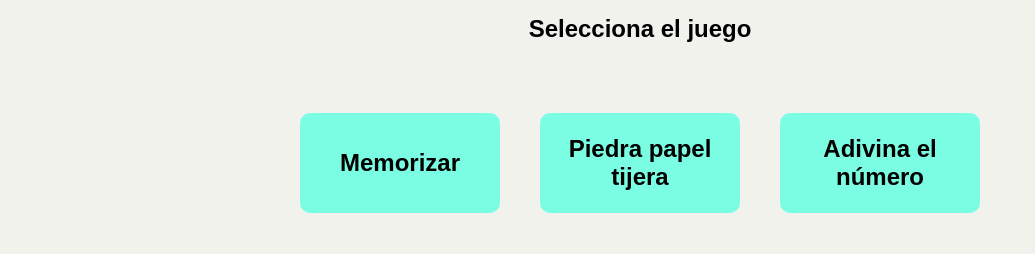
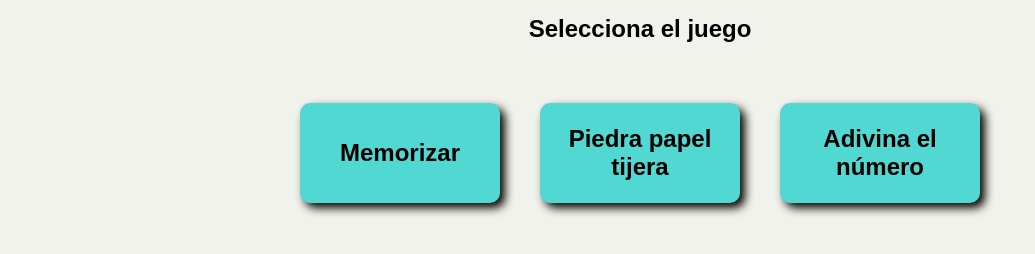
Before and after one commit to FuSoraS/3-game, a plain HTML site: page index.html in a window 1280 px wide. Shown: the part 84-338 px from the top of the page, without its empty margins (0-1035 px from the left). Drawn offline with Linux system fonts and the light colour scheme.

Commit message:
refactor: style: add shadown in button

```diff
--- a/style/game1.css
+++ b/style/game1.css
@@ -41,6 +41,7 @@
         border: 3px solid var(--color-cyan);
         color: #000;
         font-weight: bold;
+        box-shadow: 2px 3px 10px;
         transition-duration: 0.2s;
 
         &:hover {
--- a/style/index.css
+++ b/style/index.css
@@ -18,7 +18,7 @@ main {
         text-align: center;
         justify-content: center;
         flex-wrap: wrap;
-        margin-top: 50px;
+        margin-top: 40px;
 
         & .link-game {
             text-decoration: none;
@@ -27,10 +27,11 @@ main {
             width: 200px;
             height: 100px;
             display: inline;
-            background-color: #7BFDE3;
+            background-color: #52D8D3;
             align-content: center;
             transition: transform 0.3s ease;
             border-radius: 10px;
+            box-shadow: 5px 5px 10px;
             &:hover {
                 transform: scale(1.1);
                 background-color: var(--color-cyan);
```
